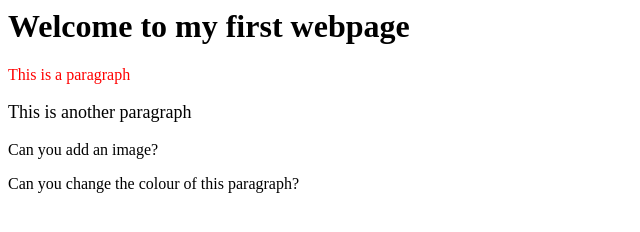
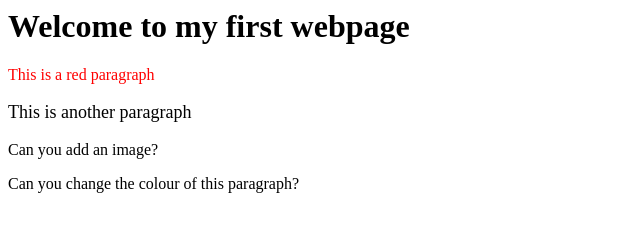
Before and after one commit to gashora/my-first-website, a plain HTML site: page index.html in a window 1280 px wide. Shown: the full height of the page, 0-640 px from the left. Drawn offline with Linux system fonts and the light colour scheme.

Commit message:
Update index.html

```diff
--- a/index.html
+++ b/index.html
@@ -4,7 +4,7 @@
   </head>
   <body style="background-color: white;">
     <h1>Welcome to my first webpage</h1>
-    <p style="color:red;">This is a paragraph</p>
+    <p style="color:red;">This is a red paragraph</p>
     <p style="font-size: 18px;">This is another paragraph</p>
     <p>Can you add an image?</p>
     <p>Can you change the colour of this paragraph?</p>
```
